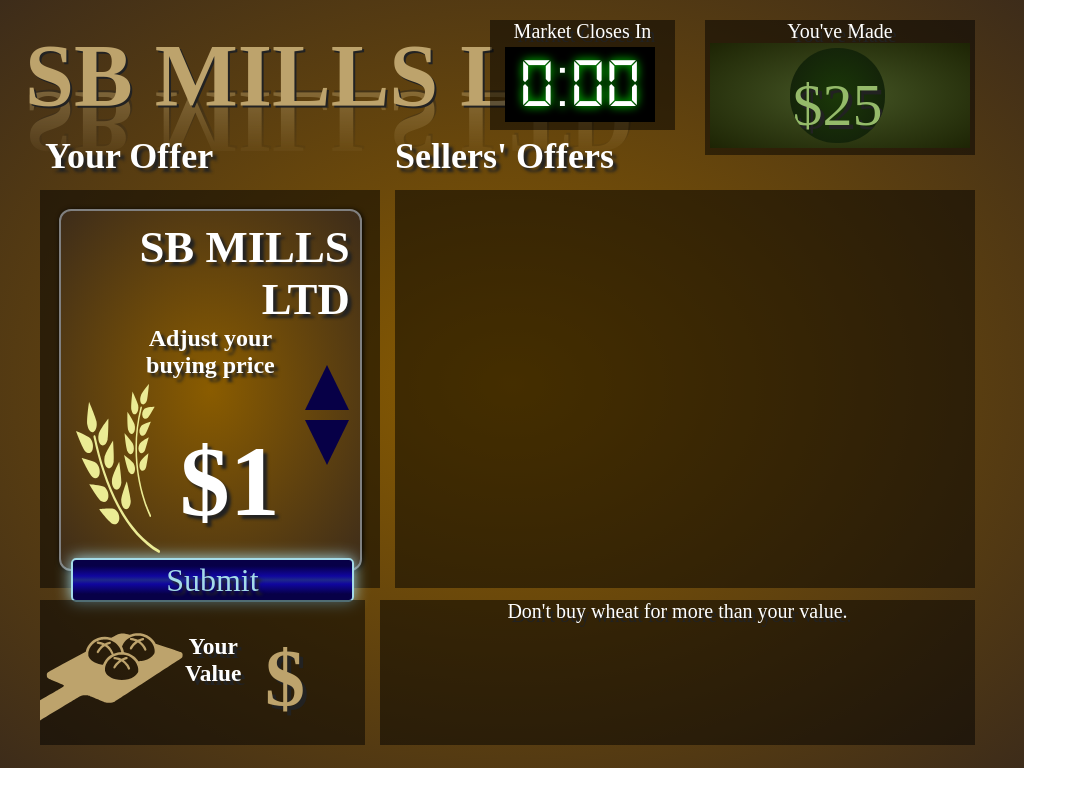
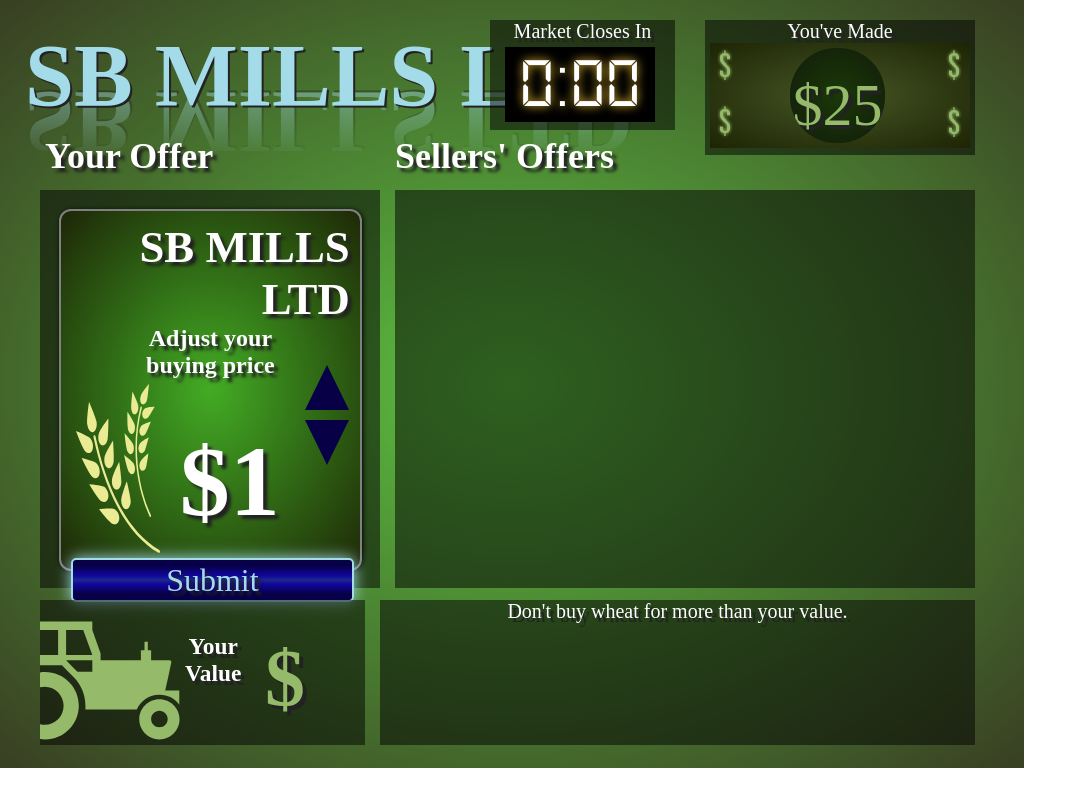
Before and after one commit to insideTheEconomy/TradingPit_Client, a website with bundled scripts: page Resources/index.html in a window 1280 px wide. Shown: the whole page, without its empty margins (0-1087 px from the left). Built offline with nearby package versions, Linux system fonts and the light colour scheme; a script that the page names is missing; a web font is replaced by a local one.

Commit message:
Added dollar signs, new svgs for seller

```diff
--- a/Resources/CSS/style.less
+++ b/Resources/CSS/style.less
@@ -102,7 +102,21 @@ h2 {
 	color:@white;
 }
 
-#time {
+.buyer-client-wrap{
+	& #time {
+		width: 150px;
+		height: 75px;
+		margin-left:15px;
+		margin-top:4px;
+		font-size:72px;
+		background-color:rgba(0,0,0,1);
+		text-shadow: 0px 0px 10px @orange;
+		font-family:"clock";
+	}
+}
+
+.seller-client-wrap {
+	& #time {
 		width: 150px;
 		height: 75px;
 		margin-left:15px;
@@ -112,6 +126,9 @@ h2 {
 		text-shadow: 0px 0px 10px #00FF00;
 		font-family:"clock";
 	}
+}
+
+
 
 .moneyWrap {
 	position:absolute;
@@ -156,7 +173,7 @@ h2 {
 	text-align:center;
 	overflow:hidden;
 
-	margin-top: 5px;
+	margin-top: -95px;
 	margin-left: 80px;
 	position:absolute;
 
--- a/Resources/index.html
+++ b/Resources/index.html
@@ -19,7 +19,7 @@
 	</head>
 
 	<body>
-	<div class="seller-client-wrap">
+	<div class="buyer-client-wrap">
 		<div id="headerWrap">
 			<h1>SB MILLS LTD</h1>
 			<div class="timerWrap">
@@ -31,6 +31,7 @@
 			<div class="moneyWrap">
 				You've Made
 				<div class="dollar">
+					<div class="dollarSigns"><img src="IMAGES/dollarsSigns.png"></div>
 					<div class="moneyCounter">$25</div>
 				</div>
 			</div>
@@ -63,7 +64,7 @@
 				Don't buy wheat for more than your value.
 			</div>
 			<div class="valueWrap">
-				<img class="svg-logo" src="IMAGES/wheat-bread.svg">
+				<img class="svg-logo" src="IMAGES/tractor.svg">
 				<h3>Your<br/>Value</h3>
 				<h4>$<span class="value"></span></h4>
 			</div>
```
Also changed, not shown: Resources/CSS/style.css, Resources/IMAGES/dollarsSigns.png (added), Resources/IMAGES/tractor.svg (added), 2 other files. Lines whose indentation alone changed are shown as unchanged.
